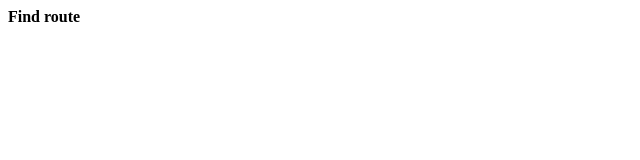
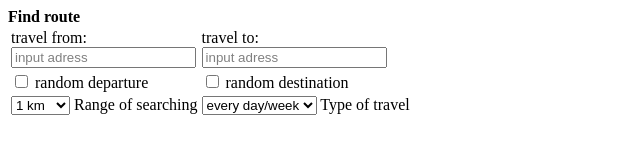
Before and after one commit to BDM30/travelFriend, a plain HTML site: page Interface/html/find_route.html in a window 1280 px wide. Shown: the whole page, without its empty margins (0-640 px from the left). Drawn offline with Linux system fonts and the light colour scheme.

Commit message:
немного добавил в find route
щас буду мутить злую штуку лучше нафиг сохраниться

```diff
--- a/Interface/html/find_route.html
+++ b/Interface/html/find_route.html
@@ -5,13 +5,64 @@
 
 <title>Find route</title>
 <meta http-equiv="Content-Type" content="text/html; charset=UTF-8">
+<script src="js/find_routes.js"></script>
 </head>
 
 <body>
 
-<form>
+
 
 <strong> Find route</strong>
+
+
+<form action="file.php" method="POST" enctype="multipart/form-data">
+
+<table>
+
+	<tr>
+	<td>
+	travel from:<br>
+	<input type="text" name="wayOut" value="input adress" onclick="clearInputOne()" id="inp0" style="color:grey"><br>
+	</td>
+	<td>
+	travel to:<br>
+	<input type="text" name="wayIn" value="input adress" onclick="clearInputTwo()" id="inp1" style="color:grey"><br>
+	</td>
+	</tr>
+
+	<tr>
+	<td>
+	<input type="checkbox" onchange="inputOneState()" id="ch1">
+	  random departure
+	</td>
+	<td>
+	<input type="checkbox" onchange="inputTwoState()" id="ch2">
+	  random destination
+	</td>
+	</tr>
+
+	<tr>
+	<td>
+	<select>
+		<option>1 km</option>
+		<option>5 km</option>
+		<option>10 km</option>
+		<option>30 km</option>
+	</select>
+	Range of searching
+	</td>
+	<td>
+	<select>
+		<option>every day/week</option>
+		<option>once</option>
+		<option>all</option>
+	</select>
+	Type of travel
+	</td>
+	</tr>
+
+
+</table>
 
 </form>
 
--- /dev/null
+++ b/Interface/html/js/find_routes.js
@@ -0,0 +1,44 @@
+	function clearInputOne() {
+		alert("pressed input");
+		var one = document.getElementById("inp0");
+		if (one.value == "input adress") {
+			one.value="";
+			one.style="color:black";
+		}
+   }
+
+   function clearInputTwo() {
+    alert("pressed input");
+	var one = document.getElementById("inp1");
+	if (one.value == "input adress") {
+			one.value="";
+			one.style="color:black";
+	}
+   }
+
+   function inputOneState() {
+    alert("changed flag");
+	var one = document.getElementById("ch1");
+	var inp = document.getElementById("inp0");
+	if (one.checked) {
+		inp.disabled = true;
+	}
+	else
+	{
+		inp.disabled = false;
+	}
+
+   }
+
+   function inputTwoState() {
+    alert("changed flag");
+	var one = document.getElementById("ch2");
+	var inp = document.getElementById("inp1");
+	if (one.checked) {
+		inp.disabled = true;
+	}
+	else
+	{
+		inp.disabled = false;
+	}
+   }
```
Also changed, not shown: Interface/js/find_routes.js (added, +11 -0 lines).
